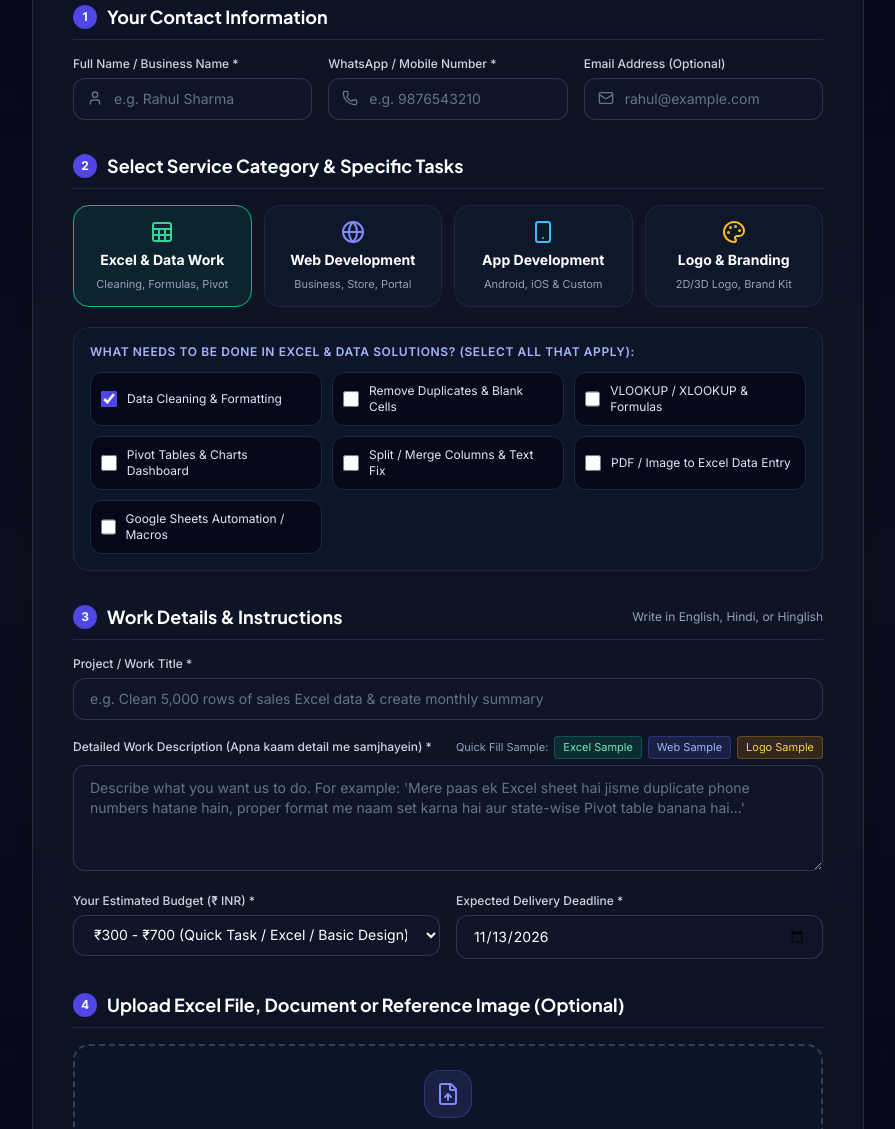
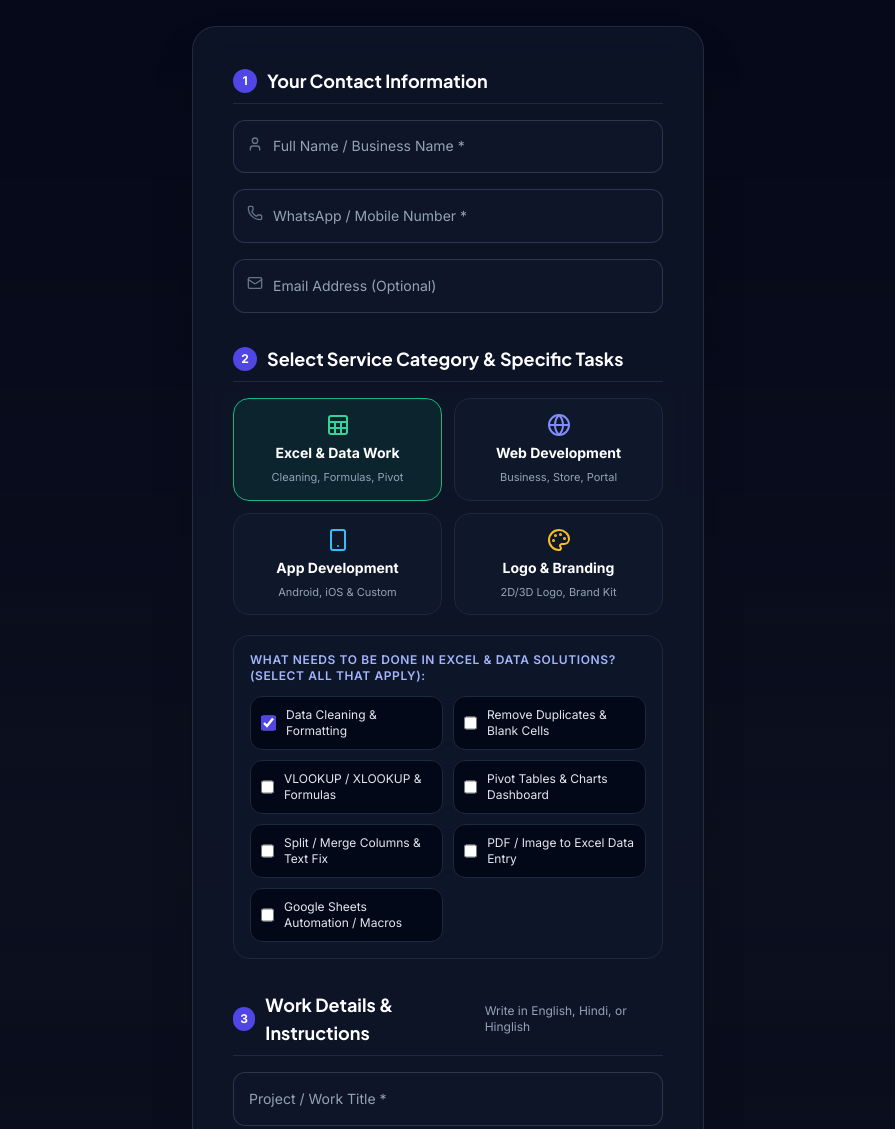
Before and after one commit to sudhanshusharma90069-gif/srone-studio, a plain HTML site: page index.html in a window 1280 px wide. Shown: the part 4105-5234 px from the top of the page, without its empty margins (192-1087 px from the left). Drawn offline with nearby package versions, Linux system fonts and the light colour scheme.

Commit message:
Portrait single-column work form with floating labels and one-by-one float-in animation
Co-Authored-By: Devin AI <158243242+devin-ai-integration[bot]@users.noreply.github.com>

```diff
--- a/index.html
+++ b/index.html
@@ -78,6 +78,17 @@
             border-color: rgba(99, 102, 241, 0.5);
             box-shadow: 0 20px 40px -15px rgba(79, 70, 229, 0.25);
         }
+
+        .fl-wrap { position: relative; }
+        .fl-input { padding-top: 1.45rem !important; padding-bottom: 0.55rem !important; transition: border-color .2s, box-shadow .2s; }
+        .fl-input:focus { box-shadow: 0 10px 28px -10px rgba(99, 102, 241, .55); }
+        .fl-label { position: absolute; left: 1rem; top: 0.95rem; font-size: 0.875rem; color: #94a3b8; pointer-events: none; transition: all .2s ease; white-space: nowrap; overflow: hidden; text-overflow: ellipsis; max-width: calc(100% - 2rem); }
+        .fl-wrap.has-icon .fl-label { left: 2.5rem; max-width: calc(100% - 3.5rem); }
+        .fl-input:focus ~ .fl-label, .fl-input:not(:placeholder-shown) ~ .fl-label, .fl-label.fl-fixed { top: 0.4rem; font-size: 0.68rem; color: #a5b4fc; }
+        .float-field { opacity: 0; transform: translateY(28px); }
+        .float-field.is-in { animation: floatUp .6s cubic-bezier(.22, 1, .36, 1) forwards; animation-delay: calc(var(--i, 0) * 120ms); }
+        @keyframes floatUp { to { opacity: 1; transform: none; } }
+        @media (prefers-reduced-motion: reduce) { .float-field { opacity: 1; transform: none; } .float-field.is-in { animation: none; } }
     </style>
 </head>
 <body class="antialiased selection:bg-indigo-500 selection:text-white min-h-screen flex flex-col">
@@ -473,7 +484,7 @@
         <!-- MAIN "POST YOUR WORK / SUBMIT PROJECT"     -->
         <!-- ========================================== -->
         <section id="post-work" class="py-16 sm:py-20 border-t border-slate-800/80 bg-gradient-to-b from-slate-950 via-indigo-950/15 to-slate-950">
-            <div class="max-w-4xl mx-auto px-4 sm:px-6 lg:px-8">
+            <div class="max-w-xl mx-auto px-4 sm:px-6 lg:px-8">
 
                 <!-- Form Heading -->
                 <div class="text-center mb-10">
@@ -491,44 +502,38 @@
 
                     <!-- STEP 1: CLIENT CONTACT DETAILS -->
                     <div>
-                        <div class="flex items-center gap-2.5 mb-4 pb-2 border-b border-slate-800">
+                        <div class="float-field flex items-center gap-2.5 mb-4 pb-2 border-b border-slate-800">
                             <span class="w-6 h-6 rounded-full bg-indigo-600 text-white text-xs font-bold flex items-center justify-center">1</span>
                             <h3 class="font-display font-bold text-lg text-white">Your Contact Information</h3>
                         </div>
-                        <div class="grid grid-cols-1 sm:grid-cols-3 gap-4">
-                            <div>
-                                <label class="block text-xs font-medium text-slate-300 mb-1.5">Full Name / Business Name *</label>
-                                <div class="relative">
-                                    <i data-lucide="user" class="w-4 h-4 text-slate-500 absolute left-3.5 top-3"></i>
-                                    <input type="text" id="clientName" required placeholder="e.g. Rahul Sharma" class="w-full pl-10 pr-4 py-2.5 rounded-xl bg-slate-900/90 border border-slate-700/80 text-sm text-white placeholder-slate-500 focus:outline-none focus:border-indigo-500">
-                                </div>
-                            </div>
-                            <div>
-                                <label class="block text-xs font-medium text-slate-300 mb-1.5">WhatsApp / Mobile Number *</label>
-                                <div class="relative">
-                                    <i data-lucide="phone" class="w-4 h-4 text-slate-500 absolute left-3.5 top-3"></i>
-                                    <input type="tel" id="clientPhone" required placeholder="e.g. 9876543210" class="w-full pl-10 pr-4 py-2.5 rounded-xl bg-slate-900/90 border border-slate-700/80 text-sm text-white placeholder-slate-500 focus:outline-none focus:border-indigo-500">
-                                </div>
-                            </div>
-                            <div>
-                                <label class="block text-xs font-medium text-slate-300 mb-1.5">Email Address (Optional)</label>
-                                <div class="relative">
-                                    <i data-lucide="mail" class="w-4 h-4 text-slate-500 absolute left-3.5 top-3"></i>
-                                    <input type="email" id="clientEmail" placeholder="rahul@example.com" class="w-full pl-10 pr-4 py-2.5 rounded-xl bg-slate-900/90 border border-slate-700/80 text-sm text-white placeholder-slate-500 focus:outline-none focus:border-indigo-500">
-                                </div>
+                        <div class="grid grid-cols-1 gap-4">
+                            <div class="float-field fl-wrap has-icon">
+                                <i data-lucide="user" class="w-4 h-4 text-slate-500 absolute left-3.5 top-4 z-10"></i>
+                                <input type="text" id="clientName" required placeholder=" " class="fl-input peer w-full pl-10 pr-4 rounded-xl bg-slate-900/90 border border-slate-700/80 text-sm text-white focus:outline-none focus:border-indigo-500">
+                                <label for="clientName" class="fl-label">Full Name / Business Name *</label>
+                            </div>
+                            <div class="float-field fl-wrap has-icon">
+                                <i data-lucide="phone" class="w-4 h-4 text-slate-500 absolute left-3.5 top-4 z-10"></i>
+                                <input type="tel" id="clientPhone" required placeholder=" " class="fl-input peer w-full pl-10 pr-4 rounded-xl bg-slate-900/90 border border-slate-700/80 text-sm text-white focus:outline-none focus:border-indigo-500">
+                                <label for="clientPhone" class="fl-label">WhatsApp / Mobile Number *</label>
+                            </div>
+                            <div class="float-field fl-wrap has-icon">
+                                <i data-lucide="mail" class="w-4 h-4 text-slate-500 absolute left-3.5 top-4 z-10"></i>
+                                <input type="email" id="clientEmail" placeholder=" " class="fl-input peer w-full pl-10 pr-4 rounded-xl bg-slate-900/90 border border-slate-700/80 text-sm text-white focus:outline-none focus:border-indigo-500">
+                                <label for="clientEmail" class="fl-label">Email Address (Optional)</label>
                             </div>
                         </div>
                     </div>
 
                     <!-- STEP 2: SELECT SERVICE CATEGORY & SUB-TASKS -->
                     <div>
-                        <div class="flex items-center gap-2.5 mb-4 pb-2 border-b border-slate-800">
+                        <div class="float-field flex items-center gap-2.5 mb-4 pb-2 border-b border-slate-800">
                             <span class="w-6 h-6 rounded-full bg-indigo-600 text-white text-xs font-bold flex items-center justify-center">2</span>
                             <h3 class="font-display font-bold text-lg text-white">Select Service Category & Specific Tasks</h3>
                         </div>
 
                         <!-- Category Radio Cards -->
-                        <div class="grid grid-cols-2 sm:grid-cols-4 gap-3 mb-5">
+                        <div class="float-field grid grid-cols-2 gap-3 mb-5">
                             <label class="cursor-pointer">
                                 <input type="radio" name="serviceCategory" value="Excel & Data Solutions" onchange="updateSubTasksUI('Excel & Data Solutions')" checked class="peer sr-only">
                                 <div class="p-3.5 rounded-2xl bg-slate-900 border border-slate-800 peer-checked:border-emerald-500 peer-checked:bg-emerald-500/10 transition-all text-center h-full flex flex-col items-center justify-center gap-1.5">
@@ -567,11 +572,11 @@
                         </div>
 
                         <!-- Dynamic Sub-Tasks Checkboxes -->
-                        <div class="bg-slate-900/70 rounded-2xl p-4 border border-slate-800">
+                        <div class="float-field bg-slate-900/70 rounded-2xl p-4 border border-slate-800">
                             <label id="subTaskHeading" class="block text-xs font-semibold uppercase tracking-wider text-indigo-300 mb-3">
                                 What needs to be done in Excel & Data Solutions? (Check all that apply):
                             </label>
-                            <div id="dynamicSubTasksContainer" class="grid grid-cols-1 sm:grid-cols-2 md:grid-cols-3 gap-2.5">
+                            <div id="dynamicSubTasksContainer" class="grid grid-cols-1 sm:grid-cols-2 gap-2.5">
                                 <!-- Populated via JS -->
                             </div>
                         </div>
@@ -579,7 +584,7 @@
 
                     <!-- STEP 3: WORK DESCRIPTION, BUDGET & DEADLINE -->
                     <div>
-                        <div class="flex items-center justify-between mb-4 pb-2 border-b border-slate-800">
+                        <div class="float-field flex items-center justify-between mb-4 pb-2 border-b border-slate-800">
                             <div class="flex items-center gap-2.5">
                                 <span class="w-6 h-6 rounded-full bg-indigo-600 text-white text-xs font-bold flex items-center justify-center">3</span>
                                 <h3 class="font-display font-bold text-lg text-white">Work Details & Instructions</h3>
@@ -588,14 +593,13 @@
                         </div>
 
                         <div class="space-y-4">
-                            <div>
-                                <label class="block text-xs font-medium text-slate-300 mb-1.5">Project / Work Title *</label>
-                                <input type="text" id="projectTitle" required placeholder="e.g. Clean 5,000 rows of sales Excel data & create monthly summary" class="w-full px-4 py-2.5 rounded-xl bg-slate-900/90 border border-slate-700/80 text-sm text-white placeholder-slate-500 focus:outline-none focus:border-indigo-500">
-                            </div>
-
-                            <div>
-                                <div class="flex flex-wrap items-center justify-between gap-2 mb-1.5">
-                                    <label class="block text-xs font-medium text-slate-300">Detailed Work Description (Apna kaam detail me samjhayein) *</label>
+                            <div class="float-field fl-wrap">
+                                <input type="text" id="projectTitle" required placeholder=" " class="fl-input w-full px-4 rounded-xl bg-slate-900/90 border border-slate-700/80 text-sm text-white placeholder-slate-500 focus:outline-none focus:border-indigo-500">
+                                <label for="projectTitle" class="fl-label">Project / Work Title *</label>
+                            </div>
+
+                            <div class="float-field">
+                                <div class="flex flex-wrap items-center justify-end gap-2 mb-1.5">
                                     <!-- Quick Sample Prompt Fillers -->
                                     <div class="flex items-center gap-1.5">
                                         <span class="text-[11px] text-slate-400">Quick Fill Sample:</span>
@@ -604,13 +608,15 @@
                                         <button type="button" onclick="fillSampleDescription('logo')" class="text-[11px] px-2 py-0.5 rounded bg-amber-500/15 text-amber-300 border border-amber-500/30 hover:bg-amber-500/25">Logo Sample</button>
                                     </div>
                                 </div>
-                                <textarea id="projectDescription" rows="4" required placeholder="Describe what you want us to do. For example: 'Mere paas ek Excel sheet hai jisme duplicate phone numbers hatane hain, proper format me naam set karna hai aur state-wise Pivot table banana hai...'" class="w-full px-4 py-3 rounded-xl bg-slate-900/90 border border-slate-700/80 text-sm text-white placeholder-slate-500 focus:outline-none focus:border-indigo-500"></textarea>
-                            </div>
-
-                            <div class="grid grid-cols-1 sm:grid-cols-2 gap-4">
-                                <div>
-                                    <label class="block text-xs font-medium text-slate-300 mb-1.5">Your Estimated Budget (₹ INR) *</label>
-                                    <select id="projectBudget" class="w-full px-4 py-2.5 rounded-xl bg-slate-900/90 border border-slate-700/80 text-sm text-white focus:outline-none focus:border-indigo-500">
+                                <div class="fl-wrap">
+                                    <textarea id="projectDescription" rows="5" required placeholder=" " class="fl-input w-full px-4 rounded-xl bg-slate-900/90 border border-slate-700/80 text-sm text-white focus:outline-none focus:border-indigo-500"></textarea>
+                                    <label for="projectDescription" class="fl-label">Detailed Work Description (Apna kaam detail me samjhayein) *</label>
+                                </div>
+                            </div>
+
+                            <div class="grid grid-cols-1 gap-4">
+                                <div class="float-field fl-wrap">
+                                    <select id="projectBudget" class="fl-input w-full px-4 rounded-xl bg-slate-900/90 border border-slate-700/80 text-sm text-white focus:outline-none focus:border-indigo-500">
                                         <option value="₹300 - ₹700 (Quick Task / Excel / Basic Design)">₹300 - ₹700 (Quick Task / Excel / Basic Design)</option>
                                         <option value="₹700 - ₹2,000 (Advanced Excel / Pro Logo Kit)">₹700 - ₹2,000 (Advanced Excel / Pro Logo Kit)</option>
                                         <option value="₹2,000 - ₹5,000 (Landing Page / Complex Automation)">₹2,000 - ₹5,000 (Landing Page / Complex Automation)</option>
@@ -618,11 +624,12 @@
                                         <option value="₹15,000 - ₹40,000+ (Mobile App / E-Commerce Platform)">₹15,000 - ₹40,000+ (Mobile App / E-Commerce Platform)</option>
                                         <option value="Need Quote After Review">Not Sure — Give me best quote after checking</option>
                                     </select>
-                                </div>
-
-                                <div>
-                                    <label class="block text-xs font-medium text-slate-300 mb-1.5">Expected Delivery Deadline *</label>
-                                    <input type="date" id="projectDeadline" required class="w-full px-4 py-2.5 rounded-xl bg-slate-900/90 border border-slate-700/80 text-sm text-white focus:outline-none focus:border-indigo-500">
+                                    <label for="projectBudget" class="fl-label fl-fixed">Your Estimated Budget (₹ INR) *</label>
+                                </div>
+
+                                <div class="float-field fl-wrap">
+                                    <input type="date" id="projectDeadline" required class="fl-input w-full px-4 rounded-xl bg-slate-900/90 border border-slate-700/80 text-sm text-white focus:outline-none focus:border-indigo-500">
+                                    <label for="projectDeadline" class="fl-label fl-fixed">Expected Delivery Deadline *</label>
                                 </div>
                             </div>
                         </div>
@@ -630,12 +637,12 @@
 
                     <!-- STEP 4: ATTACH EXCEL SHEET / REFERENCE FILES -->
                     <div>
-                        <div class="flex items-center gap-2.5 mb-4 pb-2 border-b border-slate-800">
+                        <div class="float-field flex items-center gap-2.5 mb-4 pb-2 border-b border-slate-800">
                             <span class="w-6 h-6 rounded-full bg-indigo-600 text-white text-xs font-bold flex items-center justify-center">4</span>
                             <h3 class="font-display font-bold text-lg text-white">Upload Excel File, Document or Reference Image (Optional)</h3>
                         </div>
 
-                        <div class="border-2 border-dashed border-slate-700 hover:border-indigo-500 rounded-2xl p-6 text-center bg-slate-900/50 transition-all cursor-pointer" onclick="document.getElementById('fileInput').click()">
+                        <div class="float-field border-2 border-dashed border-slate-700 hover:border-indigo-500 rounded-2xl p-6 text-center bg-slate-900/50 transition-all cursor-pointer" onclick="document.getElementById('fileInput').click()">
                             <input type="file" id="fileInput" multiple accept=".xlsx,.xls,.csv,.pdf,.doc,.docx,.png,.jpg,.jpeg,.zip" class="hidden" onchange="handleFileSelection(event)">
                             <div class="w-12 h-12 rounded-2xl bg-indigo-500/15 border border-indigo-500/30 flex items-center justify-center mx-auto text-indigo-400 mb-3">
                                 <i data-lucide="file-up" class="w-6 h-6"></i>
@@ -649,7 +656,7 @@
                     </div>
 
                     <!-- Submit CTA -->
-                    <div class="pt-2">
+                    <div class="float-field pt-2">
                         <button type="submit" id="projectSubmitBtn" class="w-full py-4 px-6 rounded-2xl bg-gradient-to-r from-indigo-600 via-blue-600 to-emerald-600 hover:from-indigo-500 hover:to-emerald-500 text-white font-display font-bold text-base sm:text-lg shadow-xl shadow-indigo-600/25 flex items-center justify-center gap-2.5 transition-all">
                             <i data-lucide="check-circle" class="w-5 h-5"></i>
                             <span>Submit Work Requirement Now</span>
@@ -1750,11 +1757,25 @@
         }
 
         // Initialize on Window Load
+        function initFloatingForm() {
+            const fields = document.querySelectorAll('#workSubmissionForm .float-field');
+            if (!('IntersectionObserver' in window)) return fields.forEach((el) => el.classList.add('is-in'));
+            const io = new IntersectionObserver((entries) => {
+                entries.filter((e) => e.isIntersecting).forEach((e, i) => {
+                    e.target.style.setProperty('--i', i);
+                    e.target.classList.add('is-in');
+                    io.unobserve(e.target);
+                });
+            }, { rootMargin: '0px 0px -40px 0px' });
+            fields.forEach((el) => io.observe(el));
+        }
+
         window.onload = function () {
             renderServiceCards('all');
             updateSubTasksUI('Excel & Data Solutions');
             calculateEstimate();
             setDefaultDeadlineDate();
+            initFloatingForm();
             updateAdminBadge();
             if (adminAuthenticated) {
                 document.getElementById('modeSwitcher').classList.replace('hidden', 'flex');
```
